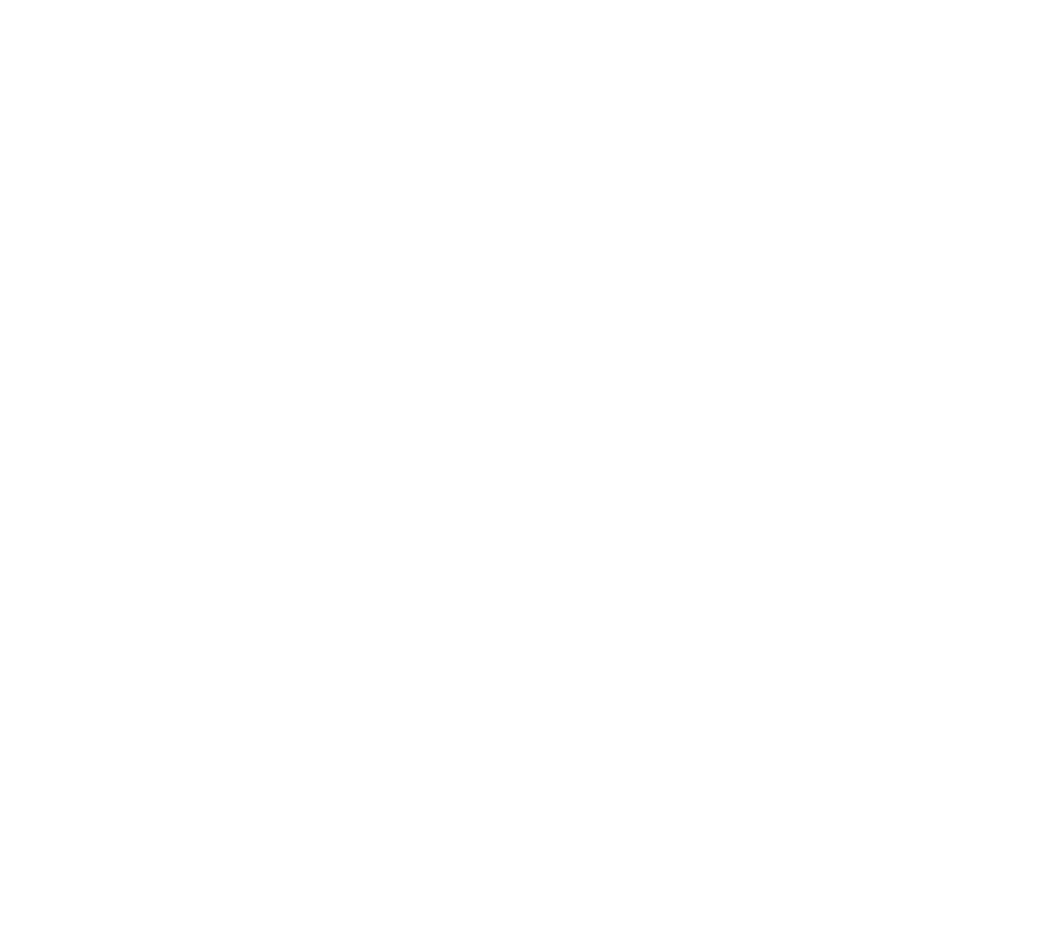
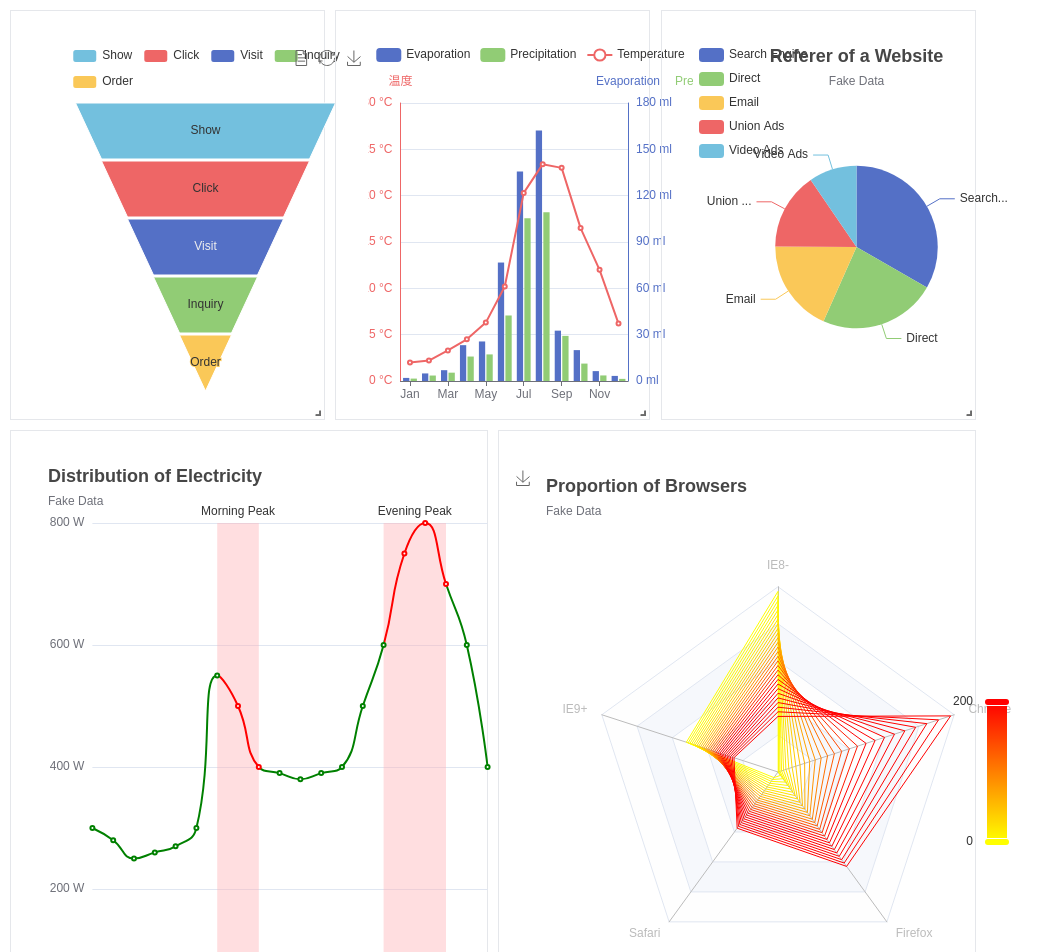
Before and after one commit to BMISYSTEM/components, a React (Vite) app: page / in a window 1280 px wide. Shown: the top 952 px of the page, without its empty margins (0-1064 px from the left). Before the commit the page ends 800 px from the top, so only its background shows below. Built offline with nearby package versions, Linux system fonts and the light colour scheme.

Commit message:
implementando graficas de e char con recat y con react grid laYOUT

```diff
--- a/package.json
+++ b/package.json
@@ -10,8 +10,12 @@
     "preview": "vite preview"
   },
   "dependencies": {
+    "@types/react-grid-layout": "^1.3.5",
+    "echarts": "^5.6.0",
+    "echarts-for-react": "^3.0.3",
     "react": "^18.3.1",
-    "react-dom": "^18.3.1"
+    "react-dom": "^18.3.1",
+    "react-grid-layout": "^1.5.0"
   },
   "devDependencies": {
     "@eslint/js": "^9.15.0",
--- a/src/components/Dashboard.tsx
+++ b/src/components/Dashboard.tsx
@@ -1,219 +1,424 @@
-import React, { useState } from "react";
+import ReactGridLayout from "react-grid-layout";
+import "react-grid-layout/css/styles.css"
+import "react-resizable/css/styles.css"
+import ReactECharts from 'echarts-for-react';
+const Dashboard: React.FC = () => {
+  const option = {
+    title: {
+      text: ''
+    },
+    tooltip: {
+      trigger: 'item',
+      formatter: '{a} <br/>{b} : {c}%'
+    },
+    toolbox: {
+      feature: {
+        dataView: { readOnly: false },
+        restore: {},
+        saveAsImage: {}
+      }
+    },
+    legend: {
+      data: ['Show', 'Click', 'Visit', 'Inquiry', 'Order']
+    },
+    series: [
+      {
+        name: 'Funnel',
+        type: 'funnel',
+        left: '10%',
+        top: 60,
+        bottom: 60,
+        width: '80%',
+        min: 0,
+        max: 100,
+        minSize: '0%',
+        maxSize: '100%',
+        sort: 'descending',
+        gap: 2,
+        label: {
+          show: true,
+          position: 'inside'
+        },
+        labelLine: {
+          length: 10,
+          lineStyle: {
+            width: 1,
+            type: 'solid'
+          }
+        },
+        itemStyle: {
+          borderColor: '#fff',
+          borderWidth: 1
+        },
+        emphasis: {
+          label: {
+            fontSize: 20
+          }
+        },
+        data: [
+          { value: 60, name: 'Visit' },
+          { value: 40, name: 'Inquiry' },
+          { value: 20, name: 'Order' },
+          { value: 80, name: 'Click' },
+          { value: 100, name: 'Show' }
+        ]
+      }
+    ]
+  };
+  const colors = ['#5470C6', '#91CC75', '#EE6666'];
+  const option2 = {
+    color: colors,
+    tooltip: {
+      trigger: 'axis',
+      axisPointer: {
+        type: 'cross'
+      }
+    },
+    grid: {
+      right: '20%'
+    },
 
-interface GridItem {
-  id: string;
-  x: number;
-  y: number;
-  width: number;
-  height: number;
-  content: string;
+    legend: {
+      data: ['Evaporation', 'Precipitation', 'Temperature']
+    },
+    xAxis: [
+      {
+        type: 'category',
+        axisTick: {
+          alignWithLabel: true
+        },
+        // prettier-ignore
+        data: ['Jan', 'Feb', 'Mar', 'Apr', 'May', 'Jun', 'Jul', 'Aug', 'Sep', 'Oct', 'Nov', 'Dec']
       }
-
-const GRID_SIZE = 100; // Tamaño de cada celda en px
-const INITIAL_COLUMNS = 4; // Número inicial de columnas
-const INITIAL_ROWS = 4; // Número inicial de filas
-
-const Dashboard: React.FC = () => {
-  const [gridItems, setGridItems] = useState<GridItem[]>([]);
-  const [draggingItem, setDraggingItem] = useState<string | null>(null);
-
-  // Verifica si las celdas están disponibles
-  const isSpaceAvailable = (
-    x: number,
-    y: number,
-    width: number,
-    height: number,
-    excludeId: string | null = null
-  ) => {
-    for (let item of gridItems) {
-      if (item.id === excludeId) continue;
-
-      // Verificar superposición
-      if (
-        x < item.x + item.width &&
-        x + width > item.x &&
-        y < item.y + item.height &&
-        y + height > item.y
-      ) {
-        return false;
+    ],
+    yAxis: [
+      {
+        type: 'value',
+        name: 'Evaporation',
+        position: 'right',
+        alignTicks: true,
+        axisLine: {
+          show: true,
+          lineStyle: {
+            color: colors[0]
+          }
+        },
+        axisLabel: {
+          formatter: '{value} ml'
+        }
+      },
+      {
+        type: 'value',
+        name: 'Precipitation',
+        position: 'right',
+        alignTicks: true,
+        offset: 80,
+        axisLine: {
+          show: true,
+          lineStyle: {
+            color: colors[1]
+          }
+        },
+        axisLabel: {
+          formatter: '{value} ml'
+        }
+      },
+      {
+        type: 'value',
+        name: '温度',
+        position: 'left',
+        alignTicks: true,
+        axisLine: {
+          show: true,
+          lineStyle: {
+            color: colors[2]
+          }
+        },
+        axisLabel: {
+          formatter: '{value} °C'
         }
       }
-    return true;
+    ],
+    series: [
+      {
+        name: 'Evaporation',
+        type: 'bar',
+        data: [
+          2.0, 4.9, 7.0, 23.2, 25.6, 76.7, 135.6, 162.2, 32.6, 20.0, 6.4, 3.3
+        ]
+      },
+      {
+        name: 'Precipitation',
+        type: 'bar',
+        yAxisIndex: 1,
+        data: [
+          2.6, 5.9, 9.0, 26.4, 28.7, 70.7, 175.6, 182.2, 48.7, 18.8, 6.0, 2.3
+        ]
+      },
+      {
+        name: 'Temperature',
+        type: 'line',
+        yAxisIndex: 2,
+        data: [2.0, 2.2, 3.3, 4.5, 6.3, 10.2, 20.3, 23.4, 23.0, 16.5, 12.0, 6.2]
+      }
+    ]
   };
-
-  const handleDrop = (x: number, y: number) => {
-    if (!draggingItem) return;
-
-    setGridItems((prev) => {
-      const draggingIndex = prev.findIndex((item) => item.id === draggingItem);
-
-      if (draggingIndex !== -1) {
-        // Actualizar posición de un componente existente
-        const updatedItems = [...prev];
-        const newItem = { ...updatedItems[draggingIndex], x, y };
-
-        if (isSpaceAvailable(x, y, newItem.width, newItem.height, draggingItem)) {
-          updatedItems[draggingIndex] = newItem;
-        }
-        return updatedItems;
-      }
-
-      // Agregar un nuevo componente
-      const newItem: GridItem = {
-        id: draggingItem,
-        x,
-        y,
-        width: 1,
-        height: 1,
-        content: draggingItem,
-      };
-
-      if (isSpaceAvailable(x, y, 1, 1)) {
-        return [...prev, newItem];
-      }
-
-      return prev; // Si no hay espacio, no agregar
-    });
-
-    setDraggingItem(null);
-  };
-
-  const handleResize = (id: string, newWidth: number, newHeight: number) => {
-    setGridItems((prev) =>
-      prev.map((item) => {
-        if (item.id === id) {
-          const newItem = {
-            ...item,
-            width: 20,
-            height: 30,
-          };
-
-          if (isSpaceAvailable(newItem.x, newItem.y, newItem.width, newItem.height, id)) {
-            return newItem;
+  const option3 = {
+    title: {
+      text: 'Referer of a Website',
+      subtext: 'Fake Data',
+      left: 'center'
+    },
+    tooltip: {
+      trigger: 'item'
+    },
+    legend: {
+      orient: 'vertical',
+      left: 'left'
+    },
+    series: [
+      {
+        name: 'Access From',
+        type: 'pie',
+        radius: '50%',
+        data: [
+          { value: 1048, name: 'Search Engine' },
+          { value: 735, name: 'Direct' },
+          { value: 580, name: 'Email' },
+          { value: 484, name: 'Union Ads' },
+          { value: 300, name: 'Video Ads' }
+        ],
+        emphasis: {
+          itemStyle: {
+            shadowBlur: 10,
+            shadowOffsetX: 0,
+            shadowColor: 'rgba(0, 0, 0, 0.5)'
           }
         }
-        return item;
-      })
-    );
+      }
+    ]
   };
-
+  const option4 = {
+    title: {
+      text: 'Distribution of Electricity',
+      subtext: 'Fake Data'
+    },
+    tooltip: {
+      trigger: 'axis',
+      axisPointer: {
+        type: 'cross'
+      }
+    },
+    toolbox: {
+      show: true,
+      feature: {
+        saveAsImage: {}
+      }
+    },
+    xAxis: {
+      type: 'category',
+      boundaryGap: false,
+      // prettier-ignore
+      data: ['00:00', '01:15', '02:30', '03:45', '05:00', '06:15', '07:30', '08:45', '10:00', '11:15', '12:30', '13:45', '15:00', '16:15', '17:30', '18:45', '20:00', '21:15', '22:30', '23:45']
+    },
+    yAxis: {
+      type: 'value',
+      axisLabel: {
+        formatter: '{value} W'
+      },
+      axisPointer: {
+        snap: true
+      }
+    },
+    visualMap: {
+      show: false,
+      dimension: 0,
+      pieces: [
+        {
+          lte: 6,
+          color: 'green'
+        },
+        {
+          gt: 6,
+          lte: 8,
+          color: 'red'
+        },
+        {
+          gt: 8,
+          lte: 14,
+          color: 'green'
+        },
+        {
+          gt: 14,
+          lte: 17,
+          color: 'red'
+        },
+        {
+          gt: 17,
+          color: 'green'
+        }
+      ]
+    },
+    series: [
+      {
+        name: 'Electricity',
+        type: 'line',
+        smooth: true,
+        // prettier-ignore
+        data: [300, 280, 250, 260, 270, 300, 550, 500, 400, 390, 380, 390, 400, 500, 600, 750, 800, 700, 600, 400],
+        markArea: {
+          itemStyle: {
+            color: 'rgba(255, 173, 177, 0.4)'
+          },
+          data: [
+            [
+              {
+                name: 'Morning Peak',
+                xAxis: '07:30'
+              },
+              {
+                xAxis: '10:00'
+              }
+            ],
+            [
+              {
+                name: 'Evening Peak',
+                xAxis: '17:30'
+              },
+              {
+                xAxis: '21:15'
+              }
+            ]
+          ]
+        }
+      }
+    ]
+  };
+  const option5 = {
+    title: {
+      text: 'Proportion of Browsers',
+      subtext: 'Fake Data',
+      top: 10,
+      left: 10
+    },
+    tooltip: {
+      trigger: 'item'
+    },
+    legend: {
+      type: 'scroll',
+      bottom: 10,
+      data: (function () {
+        var list = [];
+        for (var i = 1; i <= 28; i++) {
+          list.push(i + 2000 + '');
+        }
+        return list;
+      })()
+    },
+    visualMap: {
+      top: 'middle',
+      right: 10,
+      color: ['red', 'yellow'],
+      calculable: true
+    },
+    radar: {
+      indicator: [
+        { text: 'IE8-', max: 400 },
+        { text: 'IE9+', max: 400 },
+        { text: 'Safari', max: 400 },
+        { text: 'Firefox', max: 400 },
+        { text: 'Chrome', max: 400 }
+      ]
+    },
+    series: (function () {
+      var series = [];
+      for (var i = 1; i <= 28; i++) {
+        series.push({
+          type: 'radar',
+          symbol: 'none',
+          lineStyle: {
+            width: 1
+          },
+          emphasis: {
+            areaStyle: {
+              color: 'rgba(0,250,0,0.3)'
+            }
+          },
+          data: [
+            {
+              value: [
+                (40 - i) * 10,
+                (38 - i) * 4 + 60,
+                i * 5 + 10,
+                i * 9,
+                (i * i) / 2
+              ],
+              name: i + 2000 + ''
+            }
+          ]
+        });
+      }
+      return series;
+    })()
+  };
+ const  option6 = {
+    tooltip: {
+      trigger: 'item'
+    },
+    legend: {
+      top: '5%',
+      left: 'center'
+    },
+    series: [
+      {
+        name: 'Access From',
+        type: 'pie',
+        radius: ['40%', '70%'],
+        center: ['50%', '70%'],
+        // adjust the start and end angle
+        startAngle: 180,
+        endAngle: 360,
+        data: [
+          { value: 1048, name: 'Search Engine' },
+          { value: 735, name: 'Direct' },
+          { value: 580, name: 'Email' },
+          { value: 484, name: 'Union Ads' },
+          { value: 300, name: 'Video Ads' }
+        ]
+      }
+    ]
+  };
   return (
-    <div className="flex">
-      {/* Lista de componentes */}
-      <div className="w-1/4 p-4 border-r border-gray-300">
-        <h3 className="text-lg font-bold mb-4">Componentes</h3>
-        {["Componente 1", "Componente 2", "Componente 3"].map((item) => (
-          <div
-            key={item}
-            draggable
-            onDragStart={() => setDraggingItem(item)}
-            className="p-2 mb-2 bg-blue-100 border border-blue-400 rounded cursor-pointer"
+    <div>
+      <ReactGridLayout
+        className="layout"
+        cols={15}
+        rowHeight={200}
+        width={window.innerWidth - 50}
+        isResizable={true}
+        compactType={null}
       >
-            {item}
+        <div className="border " key="1" data-grid={{ x: 0, y: 0, w: 4, h: 2 }}>
+          <ReactECharts option={option}  style={{width:"100%",height:"100%",padding:'2rem'}}/>
         </div>
-        ))}
+        <div className="border " key="2" data-grid={{ x: 4, y: 0, w: 4, h: 2 }}>
+          <ReactECharts option={option2}  style={{width:"100%",height:"100%",padding:'2rem'}}/>
         </div>
-
-      {/* Tablero */}
-      <div
-        className="grid"
-        style={{
-          gridTemplateColumns: `repeat(${INITIAL_COLUMNS}, ${GRID_SIZE}px)`,
-          gridTemplateRows: `repeat(${INITIAL_ROWS}, ${GRID_SIZE}px)`,
-          gap: "0px",
-          position: "relative",
-        }}
-      >
-        {/* Espacios de la cuadrícula */}
-        {Array.from({ length: INITIAL_COLUMNS * INITIAL_ROWS }).map((_, index) => {
-          const x = index % INITIAL_COLUMNS;
-          const y = Math.floor(index / INITIAL_COLUMNS);
-
-          return (
-            <div
-              key={`${x}-${y}`}
-              onDragOver={(e) => e.preventDefault()}
-              onDrop={() => handleDrop(x, y)}
-              className="border border-gray-300 bg-gray-100"
-              style={{
-                width: GRID_SIZE,
-                height: GRID_SIZE,
-              }}
-            >
-              {gridItems.map(
-                (item) =>
-                  item.x === x &&
-                  item.y === y && (
-                    <GridItemComponent
-                      key={item.id}
-                      item={item}
-                      onResize={handleResize}
-                    />
-                  )
-              )}
+        <div className="border " key="3" data-grid={{ x: 8, y: 0, w: 4, h: 2 }}>
+          <ReactECharts option={option3}  style={{width:"100%",height:"100%",padding:'2rem'}}/>
         </div>
-          );
-        })}
+        <div className="border " key="4" data-grid={{ x: 0, y: 2, w: 6, h: 3 }}>
+          <ReactECharts option={option4}  style={{width:"100%",height:"100%",padding:'2rem'}}/>
         </div>
+        <div className="border " key="5" data-grid={{ x: 6, y: 2, w: 6, h: 3 }}>
+          <ReactECharts option={option5}  style={{width:"100%",height:"100%",padding:'2rem'}}/>
+        </div>
+        <div className="border " key="6" data-grid={{ x: 6, y: 2, w: 6, h: 3 }}>
+          <ReactECharts option={option6}  style={{width:"100%",height:"100%",padding:'2rem'}}/>
+        </div>
+      </ReactGridLayout>
     </div>
   );
 };
 
-interface GridItemComponentProps {
-  item: GridItem;
-  onResize: (id: string, width: number, height: number) => void;
-}
-
-const GridItemComponent: React.FC<GridItemComponentProps> = ({
-  item,
-  onResize,
-}) => {
-  const handleResizeStart = (e: React.MouseEvent) => {
-    e.stopPropagation();
-    const startX = e.clientX;
-    const startY = e.clientY;
-
-    const initialWidth = 10;
-    const initialHeight = 10;
-
-    const onMouseMove = (moveEvent: MouseEvent) => {
-      const deltaX = Math.floor((moveEvent.clientX - startX) / 10);
-      const deltaY = Math.floor((moveEvent.clientY - startY) / 10);
-
-      onResize(item.id, initialWidth + deltaX, initialHeight + deltaY);
-    };
-
-    const onMouseUp = () => {
-      document.removeEventListener("mousemove", onMouseMove);
-      document.removeEventListener("mouseup", onMouseUp);
-    };
-
-    document.addEventListener("mousemove", onMouseMove);
-    document.addEventListener("mouseup", onMouseUp);
-  };
-
-  return (
-    <div
-      style={{
-        gridColumn: `span ${10}`,
-        gridRow: `span ${10}`,
-        position: "relative",
-        backgroundColor: "lightblue",
-        border: "1px solid blue",
-        width: "50%",
-        height: "50%",
-        display: "flex",
-        justifyContent: "center",
-        alignItems: "center",
-      }}
-    >
-      {item.content}
-      <div
-        className="absolute bottom-0 right-0 w-2 h-2 bg-blue-500 cursor-se-resize"
-        onMouseDown={handleResizeStart}
-      ></div>
-    </div>
-  );
-};
-
-export default Dashboard;
+export default Dashboard ;
--- a/src/main.tsx
+++ b/src/main.tsx
@@ -18,6 +18,6 @@ createRoot(document.getElementById('root')!).render(
     {/* <Tabla data={data} /> */}
     {/* <Calendario/> */}
     {/* <TextAreaFormat/> */}
-    {/* <Dashboard/> */}
+      <Dashboard/>
   </StrictMode>,
 )
```
Also changed, not shown: 1 other file (tests, documents, lock files or other folders). Lines whose indentation alone changed are shown as unchanged.
